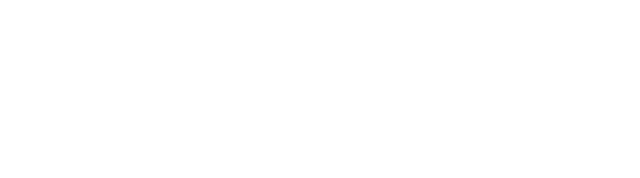
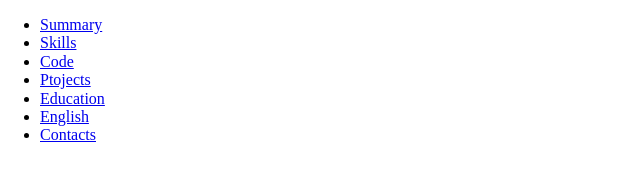
Before and after one commit to AlenaTorop/rsschool-cv, a plain HTML site: page index.html in a window 1280 px wide. Shown: the whole page, without its empty margins (0-640 px from the left). Drawn offline with Linux system fonts and the light colour scheme.

Commit message:
feat: add header html

```diff
--- a/index.html
+++ b/index.html
@@ -10,6 +10,21 @@
     <title>CV</title>
 </head>
 <body>
+    <header class="header">
+		<div class="header-container">
+			<nav class="nav">
+				<ul class="nav-list">
+					<li class="nav-item"><a href="#summary" class="nav-link">Summary</a></li>
+					<li class="nav-item"><a href="#skills" class="nav-link">Skills</a></li>
+					<li class="nav-item"><a href="#code" class="nav-link">Code</a></li>
+					<li class="nav-item"><a href="#projects" class="nav-link">Ptojects</a></li>
+					<li class="nav-item"><a href="#education" class="nav-link">Education</a></li>
+					<li class="nav-item"><a href="#english" class="nav-link">English</a></li>
+					<li class="nav-item"><a href="#contacts" class="nav-link">Contacts</a></li>
+				</ul>
+			</nav>
+		</div>
+	</header>
 
 </body>
 </html>
```
